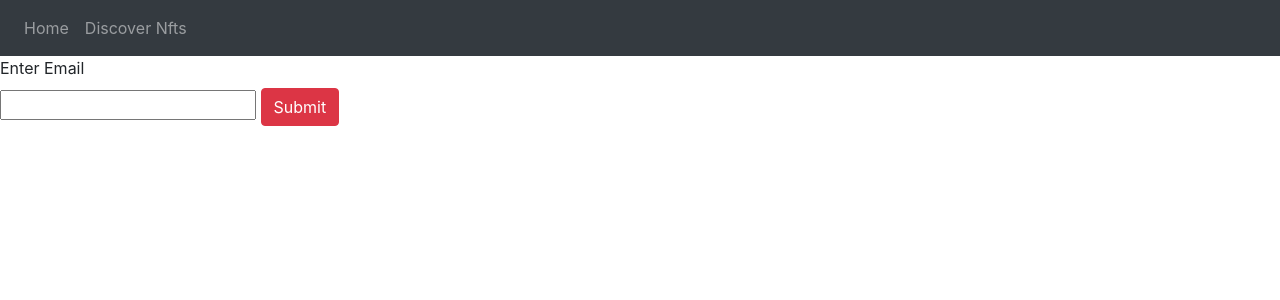
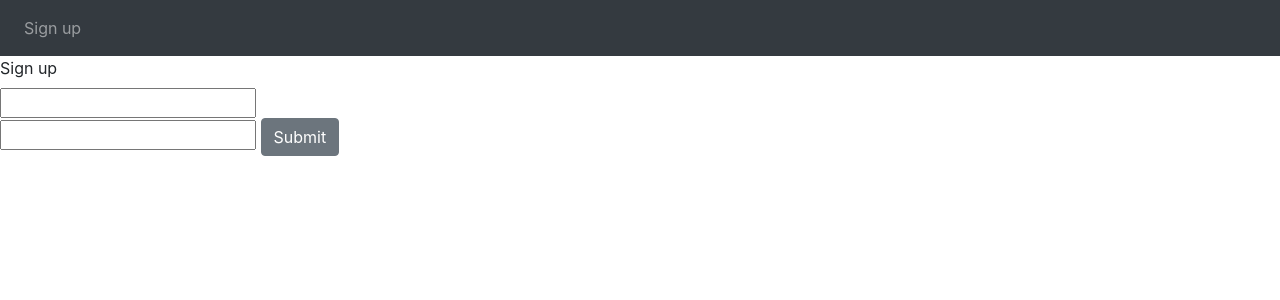
Before and after one commit to AAClive/calculator, a Flask app: page / in a window 1280 px wide. Shown: the top 300 px of the page. Run offline with Flask 2, Linux system fonts and the light colour scheme; parts of the project's set-up code (start-up, migrations or seed data) failed here and were passed over; some libraries are stand-ins or nearby versions.

Commit message:
Update home.html

```diff
--- a/templates/home.html
+++ b/templates/home.html
@@ -4,7 +4,7 @@
     <meta charset="UTF-8">
     <meta http-equiv="X-UA-Compatible" content="IE=edge">
     <meta name="viewport" content="width=device-width, user-scalable=no, initial-scale=1.0, maximum-scale=1.0, minimum-scale=1.0">
-    <title>NFT</title>
+    <title>dont hack me!</title>
     <link
       rel="stylesheet"
       href="https://stackpath.bootstrapcdn.com/bootstrap/4.4.1/css/bootstrap.min.css"
@@ -29,16 +29,17 @@
         </button>
         <div class="collapse navbar-collapse" id="navbar">
           <div class="navbar-nav">
-            <a class="nav-item nav-link" id="home" href="/">Home</a>
-            <a class="nav-item nav-link" id="discover" href="/Discover">Discover Nfts</a>
+            <a class="nav-item nav-link" id="home" href="/">Sign up</a>
           </div>
         </div>
       </nav>
     <div class="form-group">
-    <label for="variable">Enter Email</label>
+    <label for="username">Sign up</label>
     <form method="post">
-        <input type="text" name="variable">
-        <button type="submit" class="btn btn-danger">Submit</button>
+      <input type="text" name="username">
+      </br>
+      <input type="password" name="passowrd">
+        <button type="submit" class="btn btn-secondary">Submit</button>
     </form>
     </div>
     <script
```
